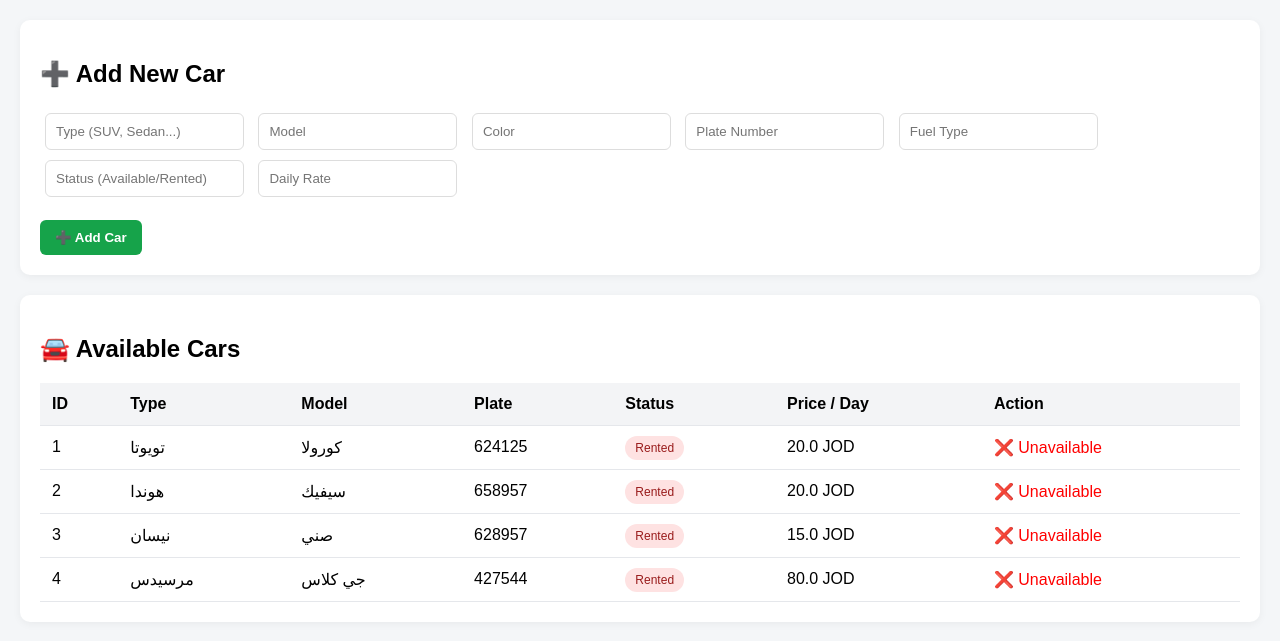
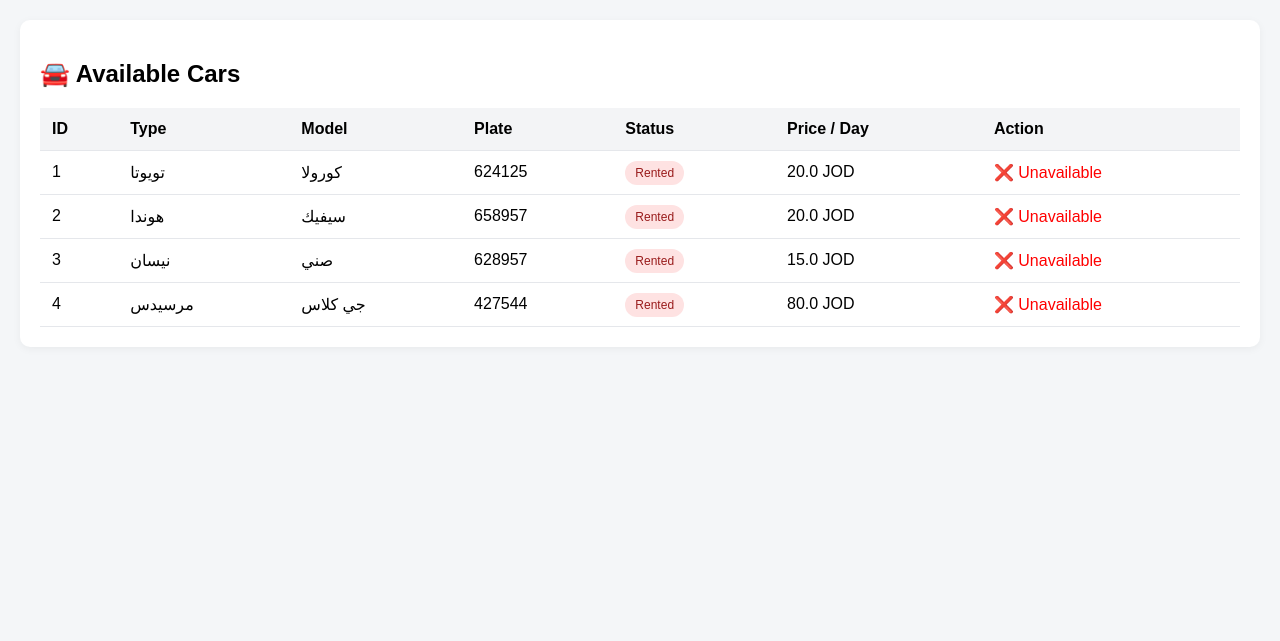
Before and after one commit to bkawash-ops/car-rental, a Flask app: page / in a window 1280 px wide. Shown: the part 56-697 px from the top of the page. Run offline with Flask 3, Linux system fonts and the light colour scheme; data comes from the database, SQL or seed files in the repository.

Commit message:
Update index.html

```diff
--- a/templates/index.html
+++ b/templates/index.html
@@ -119,28 +119,7 @@
 
 <div class="container">
 
-    <!-- ADD CAR -->
-    <div class="card">
-        <h2>➕ Add New Car</h2>
 
-        <form class="form" method="POST" action="/add">
-
-            <input name="type" placeholder="Type (SUV, Sedan...)" required>
-            <input name="model" placeholder="Model" required>
-            <input name="color" placeholder="Color">
-            <input name="plate" placeholder="Plate Number">
-            <input name="fuel" placeholder="Fuel Type">
-            <input name="status" placeholder="Status (Available/Rented)">
-            <input name="daily_rate" placeholder="Daily Rate">
-
-            <br><br>
-
-            <button class="btn btn-add" type="submit">
-                ➕ Add Car
-            </button>
-
-        </form>
-    </div>
 
 <!-- CARS LIST (Seller View) -->
 <div class="card">
```
